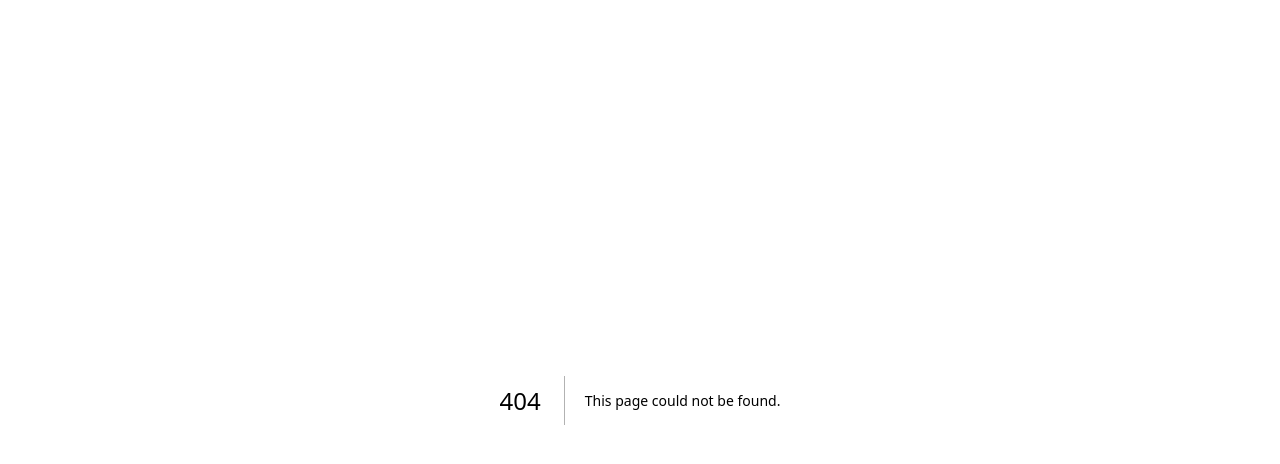
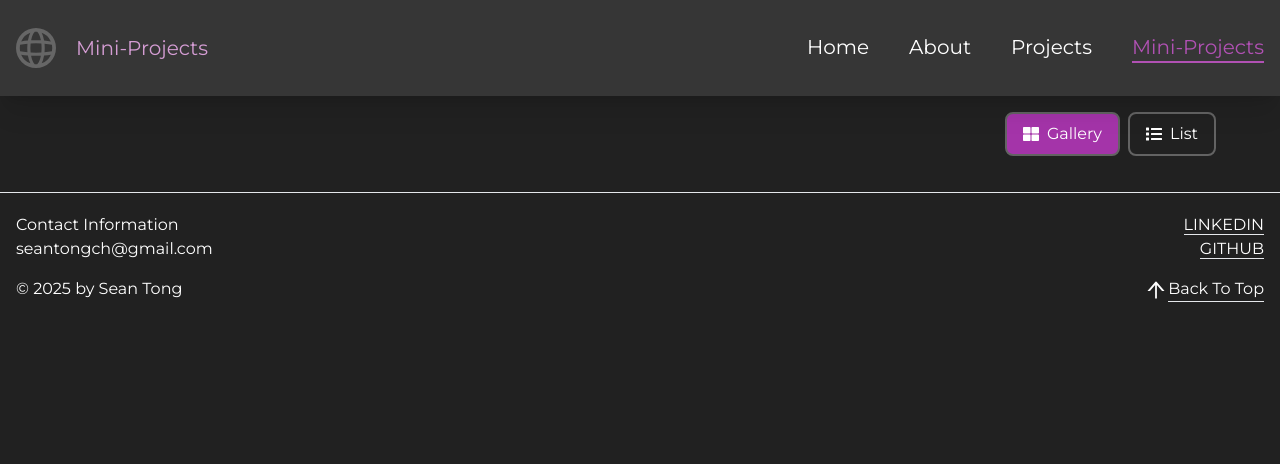
Before and after one commit to Snippin/Portfolio, a Next.js app: page /mini_projects in a window 1280 px wide. Before the commit this address had no page. Shown: the top 464 px of the page. Built offline with nearby package versions, Linux system fonts and the light colour scheme.

Commit message:
Create placeholder for `Mini-Projects` page

```diff
--- a/src/app/constants/navbar_buttons.js
+++ b/src/app/constants/navbar_buttons.js
@@ -13,7 +13,7 @@ const NavbarButtons = [
   },
   {
     page: "Mini-Projects",
-    link: "/mini-projects"
+    link: "/mini_projects"
   },
 ];
 
--- /dev/null
+++ b/src/app/mini_projects/mini_projects_preview_info.js
@@ -0,0 +1,5 @@
+const MiniProjectsPreviewInfo = [
+
+];
+
+export default MiniProjectsPreviewInfo;
--- /dev/null
+++ b/src/app/mini_projects/page.js
@@ -0,0 +1,80 @@
+"use client";
+
+import Link from "next/link";
+import { useState } from "react";
+import { FaThLarge, FaList } from "react-icons/fa"
+
+import Footer from "../../components/Footer";
+import Navbar from "../../components/Navbar";
+import ProjectPreview from "../../components/ProjectPreview";
+
+import ProjectsPreviewInfo from "./mini_projects_preview_info";
+
+export default function MiniProjectsPage()
+{
+  const [isGalleryView, SetIsGalleryView] = useState(true);
+
+  return (
+    <>
+      <Navbar currentPage="Mini-Projects" />
+
+      <div className="flex justify-end px-4 pt-28
+        sm:px-16 mb-4">
+        <button
+          className={`flex items-center gap-2 px-4 py-2 border-2 border-surfaceA30 rounded-lg
+            transition-colors ${isGalleryView ? "bg-primaryA10" : "hover:bg-primaryA0"}`}
+          onClick={() => SetIsGalleryView(true)}
+        >
+          <FaThLarge /> Gallery
+        </button>
+        <button
+          className={`ml-2 flex items-center gap-2 px-4 py-2 border-2 border-surfaceA30 rounded-lg
+            transition-colors ${!isGalleryView ? "bg-primaryA10" : "hover:bg-primaryA0"}`}
+          onClick={() => SetIsGalleryView(false)}
+        >
+          <FaList /> List
+        </button>
+      </div>
+
+      <div className="px-4 sm:px-16">
+        {
+          isGalleryView ? (
+            <div className="grid grid-cols-1 gap-8
+              sm:grid-cols-2">
+              {
+                ProjectsPreviewInfo.map((project, index) => (
+                  <ProjectPreview key={index} info={project} isMiniProject />
+                ))
+              }
+            </div>
+          ) : (
+            <ul>
+              {
+                ProjectsPreviewInfo.map((project, index) => (
+                  <li
+                    key={index}
+                    className="my-4">
+                    <Link
+                      href={project.link}
+                      className="group">
+                      <p className="text-xl font-medium transition-colors duration-200
+                        group-hover:text-primaryA30 group-hover:underline">
+                        {project.name}
+                      </p>
+
+                      <p>
+                        {project.shortDescription}
+                      </p>
+                    </Link>
+                  </li>
+                ))
+              }
+            </ul>
+          )
+        }
+      </div >
+
+      <Footer />
+    </>
+  );
+}
```
